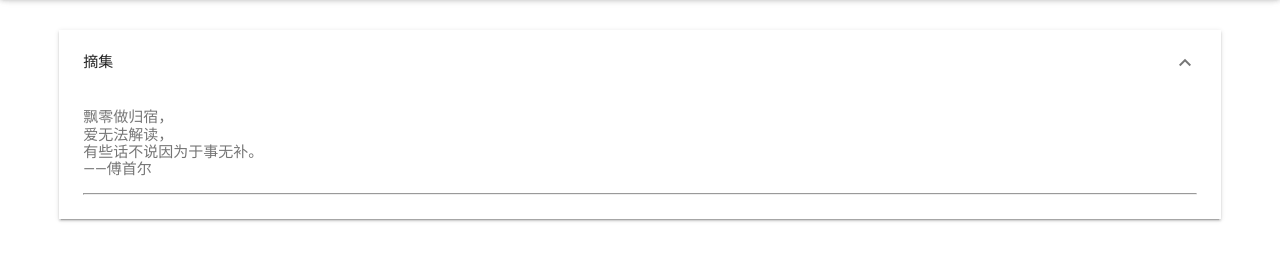
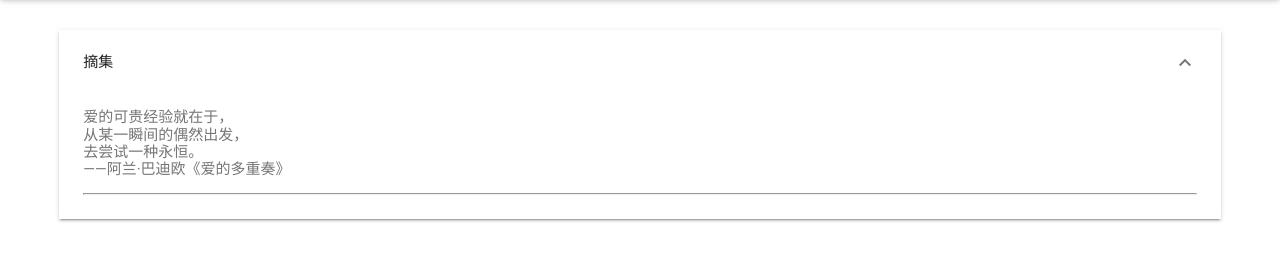
Before and after one commit to public1403/junior, a plain HTML site: page base.html in a window 1280 px wide. Shown: the part 67-328 px from the top of the page. Drawn offline with Linux system fonts and the light colour scheme.

Commit message:
modify the quote

```diff
--- a/base.html
+++ b/base.html
@@ -46,7 +46,7 @@
       <i class="mdui-panel-item-arrow mdui-icon material-icons">&#xe313;</i>
     </div>
     <div class="mdui-panel-item-body mdui-text-color-black-secondary">
-      <p>飘零做归宿， <br>爱无法解读， <br>有些话不说因为于事无补。 <br>——傅首尔<br></p>
+      <p>爱的可贵经验就在于， <br>从某一瞬间的偶然出发， <br>去尝试一种永恒。 <br>——阿兰·巴迪欧《爱的多重奏》<br></p>
       <hr>
 
     </div>
```
Also changed, not shown: index.html (+1 -1 lines), 1 other file.
